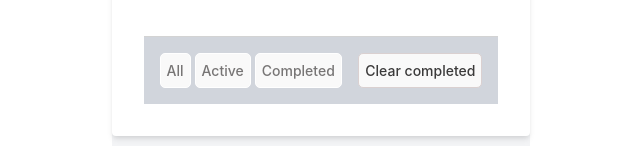
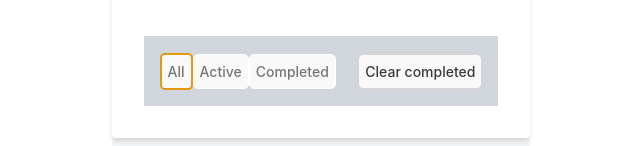
Before and after one commit to simshard/react-app, a React (Vite) app: page / in a window 1280 px wide. Shown: the part 463-609 px from the top of the page, without its empty margins (319-959 px from the left). Built offline with nearby package versions, Linux system fonts and the light colour scheme.

Commit message:
filterbuttons completed

```diff
--- a/src/App.css
+++ b/src/App.css
@@ -135,7 +135,7 @@ h2 {
 }
 
 .filter-button-active {
-  border: 1px solid rgb(135, 132, 132);
+  border: 2px solid rgb(227, 154, 16);
 }
 
 .check-all-container {
--- a/src/components/App.jsx
+++ b/src/components/App.jsx
@@ -111,10 +111,25 @@ function App() {
     setTodos(updatedTodos);
   }
 
-
-
-
-
+  /**
+   * Filter the todos based on the given filter string.
+   * If the filter string is 'all', return all todos.
+   * If the filter string is 'active', return only the todos that are not completed.
+   * If the filter string is 'completed', return only the todos that are completed.
+   * @param {string} filter
+   */
+  function todosFiltered(filter) {
+    if (filter === 'all') {
+      // Return all todos
+      return todos;
+    } else if (filter === 'active') {
+      // Return only the todos that are not completed
+      return todos.filter(todo => !todo.isComplete);
+    } else if (filter === 'completed') {
+      // Return only the todos that are completed
+      return todos.filter(todo => todo.isComplete);
+    }
+  }
 
   return (
     <div className="todo-app-container">
@@ -134,6 +149,7 @@ function App() {
             remaining={remaining}
             clearCompleted={clearCompleted}
             completeAllTodos={completeAllTodos}
+            todosFiltered={todosFiltered}
             />
              : <NowtTodo/>}
       </div>
--- /dev/null
+++ b/src/components/TodoFilters.jsx
@@ -0,0 +1,48 @@
+import React from 'react'
+import PropTypes from 'prop-types';
+
+
+
+TodoFilters.propTypes = {
+    todosFiltered: PropTypes.func.isRequired,
+    filter: PropTypes.string.isRequired,
+    setFilter: PropTypes.func.isRequired,
+};
+
+function TodoFilters(props){
+    return (
+        <div>
+        <button
+        onClick={() => {
+            props.setFilter('all');
+            props.todosFiltered('all');
+        }}
+        className={`button filter-button
+            ${props.filter === 'all' ? 'filter-button-active' : '' } `
+        }
+        >All</button>
+
+        <button
+         onClick={() => {
+            props.setFilter('active');
+            props.todosFiltered('active');
+            }}
+            className={`button filter-button
+            ${props.filter === 'active' ? 'filter-button-active' : '' } `
+            }
+            >Active</button>
+
+        <button
+        onClick={() => {
+            props.setFilter('completed');
+            props.todosFiltered('completed');
+          }}
+          className={`button filter-button
+          ${props.filter === 'completed' ? 'filter-button-active' : ''}`
+          }
+         >Completed</button>
+        </div>
+    );
+}
+
+export default TodoFilters;
--- a/src/components/TodoList.jsx
+++ b/src/components/TodoList.jsx
@@ -1,11 +1,13 @@
-import React from 'react';
+import React, { useState } from 'react';
 import PropTypes from 'prop-types';
 import TodoItemsRemaining from './TodoItemsRemaining';
 import TodoClearCompleted from './TodoClearCompleted';
 import CompleteAllTodos from './CompleteAllTodos';
+import TodoFilters from './TodoFilters';
 
 TodoList.PropTypes = {
     todos: PropTypes.array.isRequired,
+    todosFiltered:PropTypes.func.isRequired,
     completeToDo: PropTypes.func.isRequired,
     markAsEditing: PropTypes.func.isRequired,
     updateTodo: PropTypes.func.isRequired,
@@ -17,10 +19,11 @@ TodoList.PropTypes = {
 };
 
 function TodoList(props){
+    const [filter, setFilter] = useState('all');
     return (
         <>
         <ul className="todo-list">
-          {props.todos.map(todo => (
+          {props.todosFiltered(filter).map(todo => (
             <li className="todo-item-container" key={todo.id}>
               <div className="todo-item">
                 <input type="checkbox" onChange={()=>props.completeToDo(todo.id)}
@@ -75,11 +78,11 @@ function TodoList(props){
 
         <div className="other-buttons-container bg-gray-300 mt-8 p-4">
           <div className='flex space-x-1'>
-            <button className="button filter-button">
-              All
-            </button>
-            <button className="button filter-button">Active</button>
-            <button className="button filter-button">Completed</button>
+          <TodoFilters
+            todosFiltered={props.todosFiltered}
+            filter={filter}
+            setFilter={setFilter}
+          />
           </div>
           <div>
             <TodoClearCompleted clearCompleted={props.clearCompleted}/>
```
